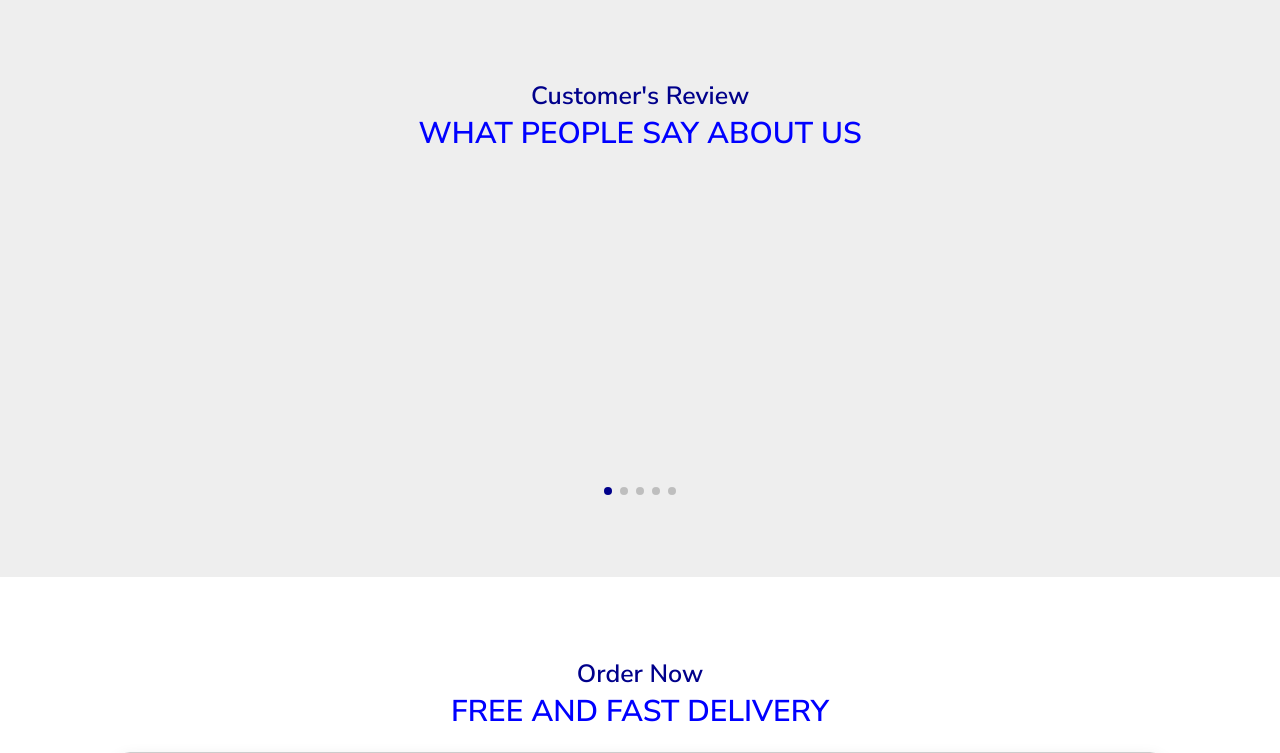
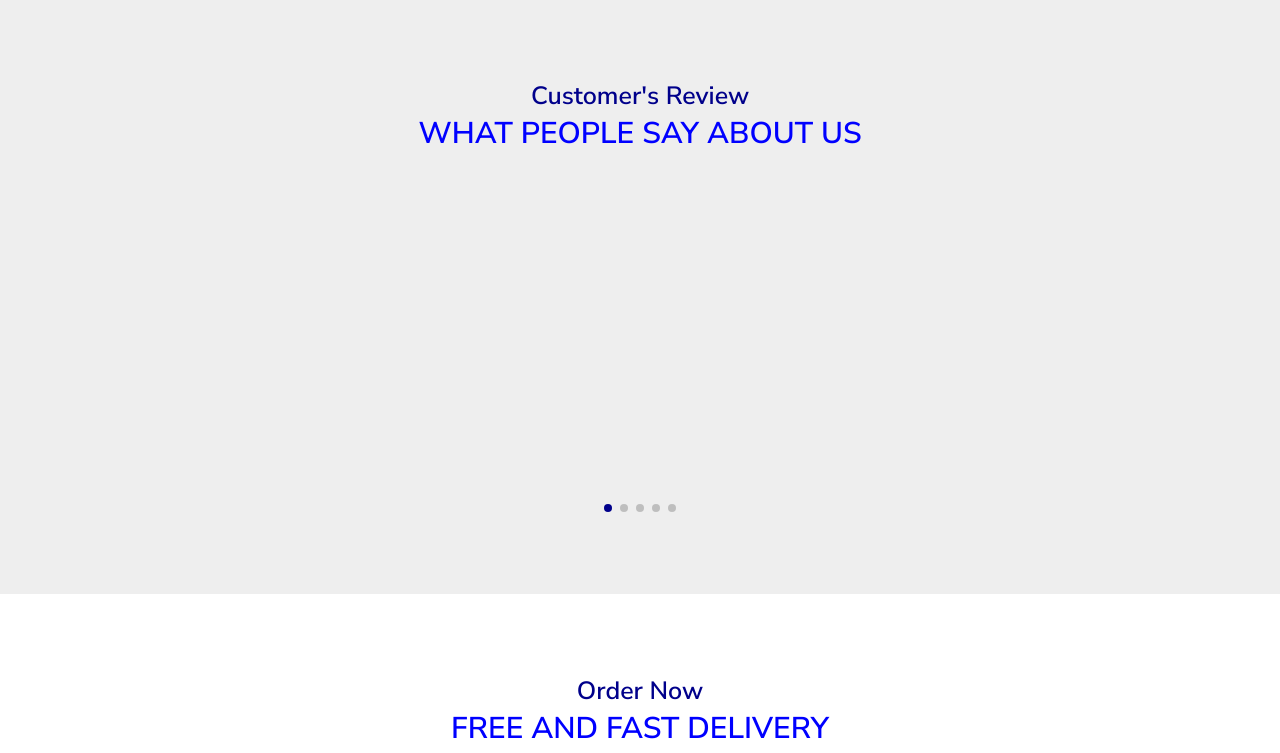
Before and after one commit to Collincehals/Food_restaurant_website, a Flask app: page / in a window 1280 px wide. Shown: the part 4066-4819 px from the top of the page. Run offline with Flask 3, Linux system fonts and the light colour scheme; some libraries are stand-ins or nearby versions.

Commit message:
few stylings in the website.

```diff
--- a/static/script.js
+++ b/static/script.js
@@ -62,7 +62,7 @@ var swiper = new Swiper(".mySwiper", {
     });
 
 var swiper = new Swiper(".review-container", {
-      spaceBetween: 20,
+      spaceBetween: 30,
       centeredSlides: true,
       autoplay: {
         delay: 5000,
--- a/static/styles.css
+++ b/static/styles.css
@@ -442,8 +442,14 @@ header .search-form #close-btn:hover {
 
 /* Review Section Styles start here */
 .review {
-  padding:7rem 9%;
+  padding:7rem 5%;
 }
+
+.review .review-container {
+  width:100%;
+  height:35rem;
+}
+
 .review .review-container .card {
   background:#fff;
   box-shadow:var(--box-shadow);
@@ -483,6 +489,10 @@ header .search-form #close-btn:hover {
   font-size:1.3rem;
   padding:1rem;
   color:blue;
+}
+.review .review-container .card .stars:hover {
+  color:darkorange;
+  letter-spacing:3px;
 }
 .review .review-container .card .body p {
   font-size:1.5rem;
```
